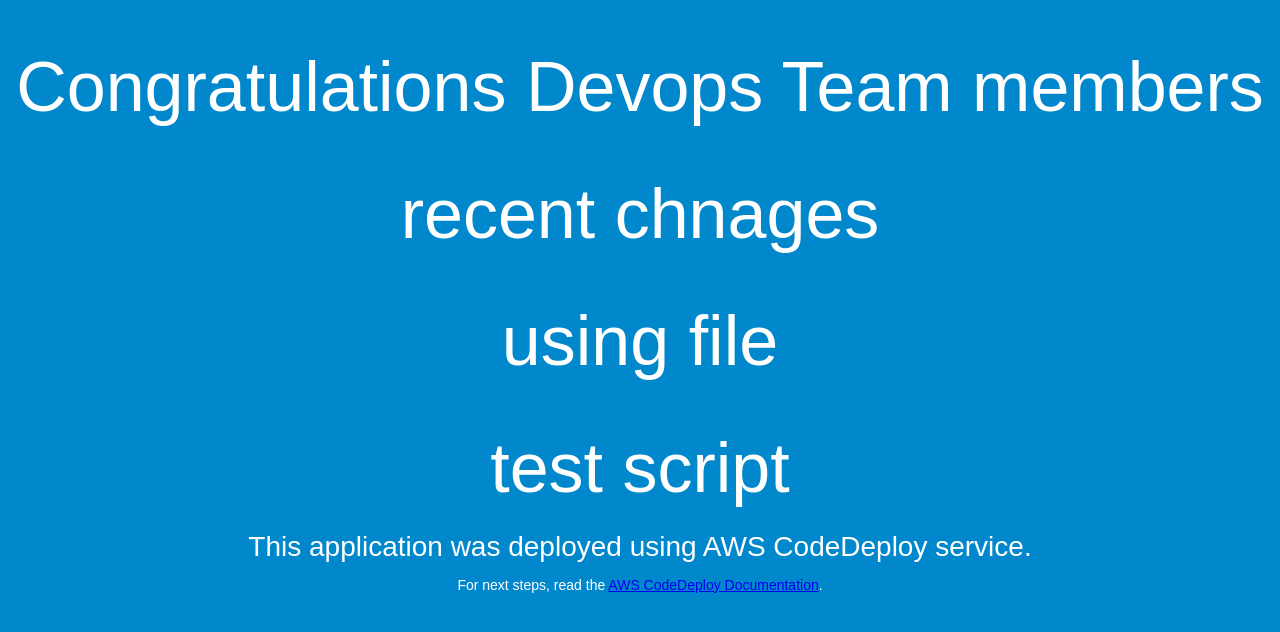
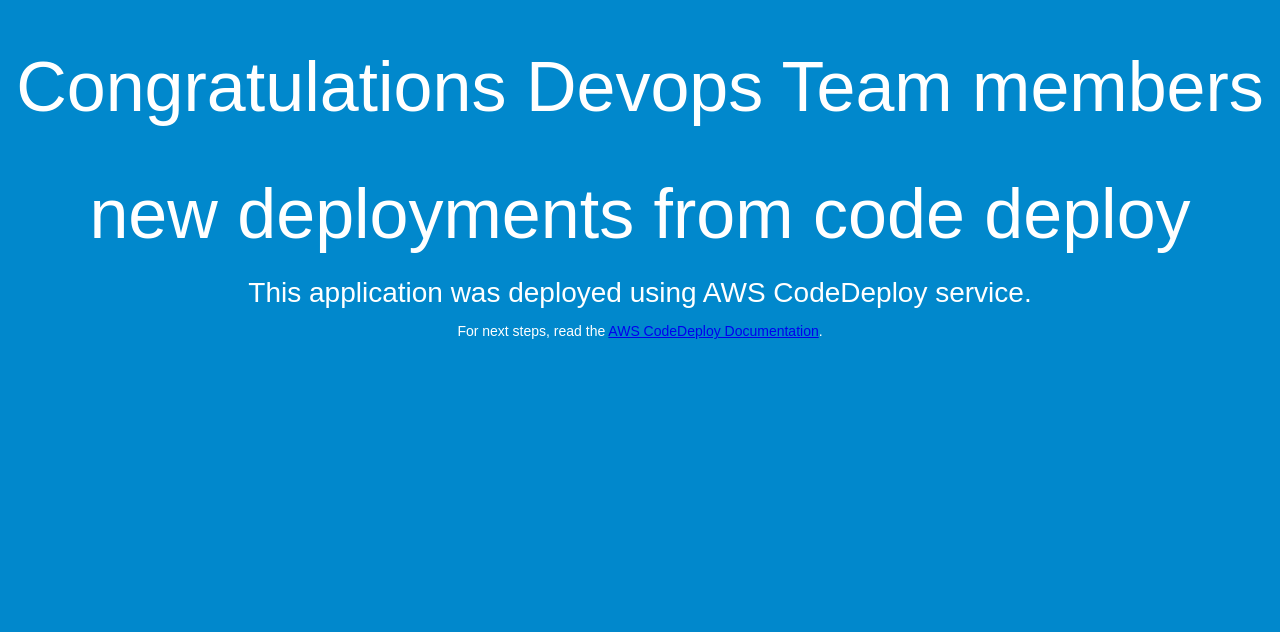
Before and after one commit to pkavyasree/codedeploy, a plain HTML site: page index.html in a window 1280 px wide. Drawn offline with Linux system fonts and the light colour scheme.

Commit message:
Update index.html

```diff
--- a/index.html
+++ b/index.html
@@ -27,9 +27,7 @@
 <body>
   <div align="center">
     <h1>Congratulations Devops Team members</h1>
-    <h1> recent chnages </h1>
-    <h1> using file </h1>
-    <h1> test script </h1>
+    <h1> new deployments from code deploy </h1>
     <h2>This application was deployed using AWS CodeDeploy service.</h2>
     <p>For next steps, read the <a href="http://aws.amazon.com/documentation/codedeploy">AWS CodeDeploy Documentation</a>.</p>
   </div>
```
